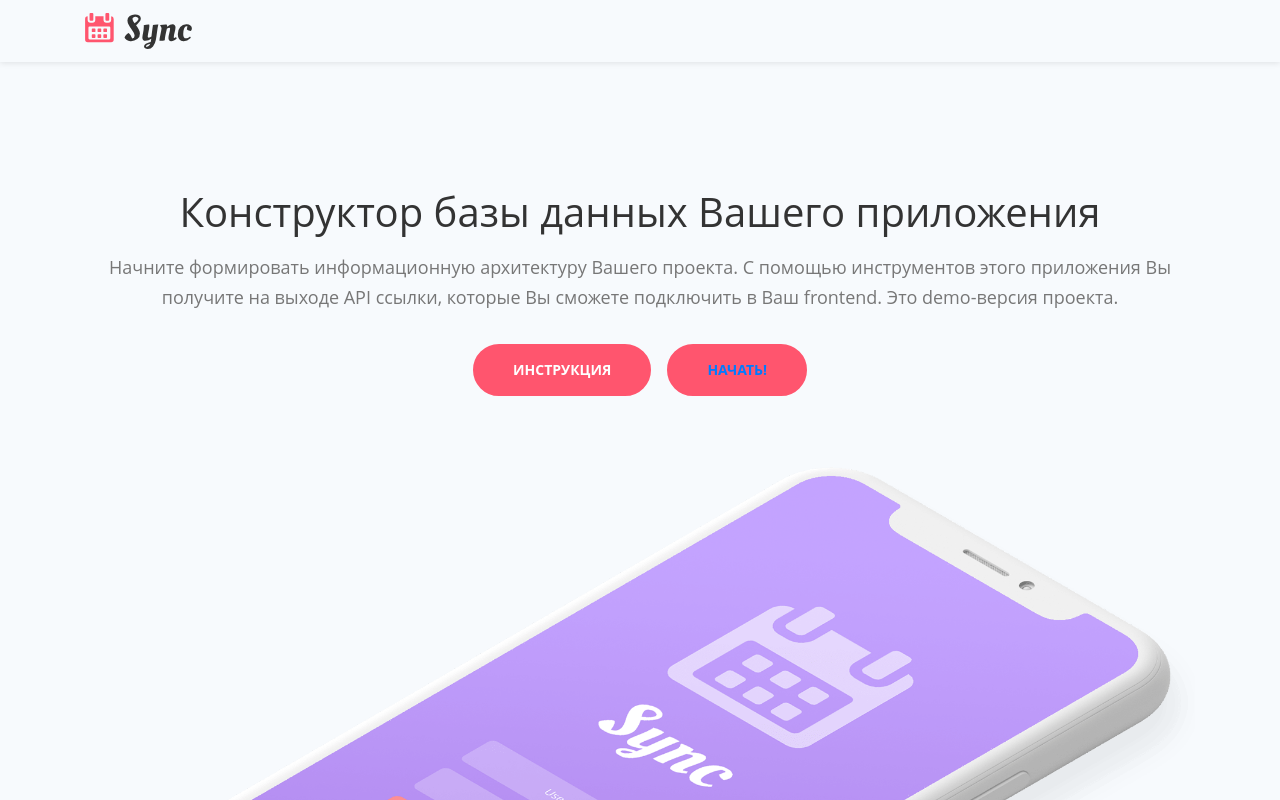
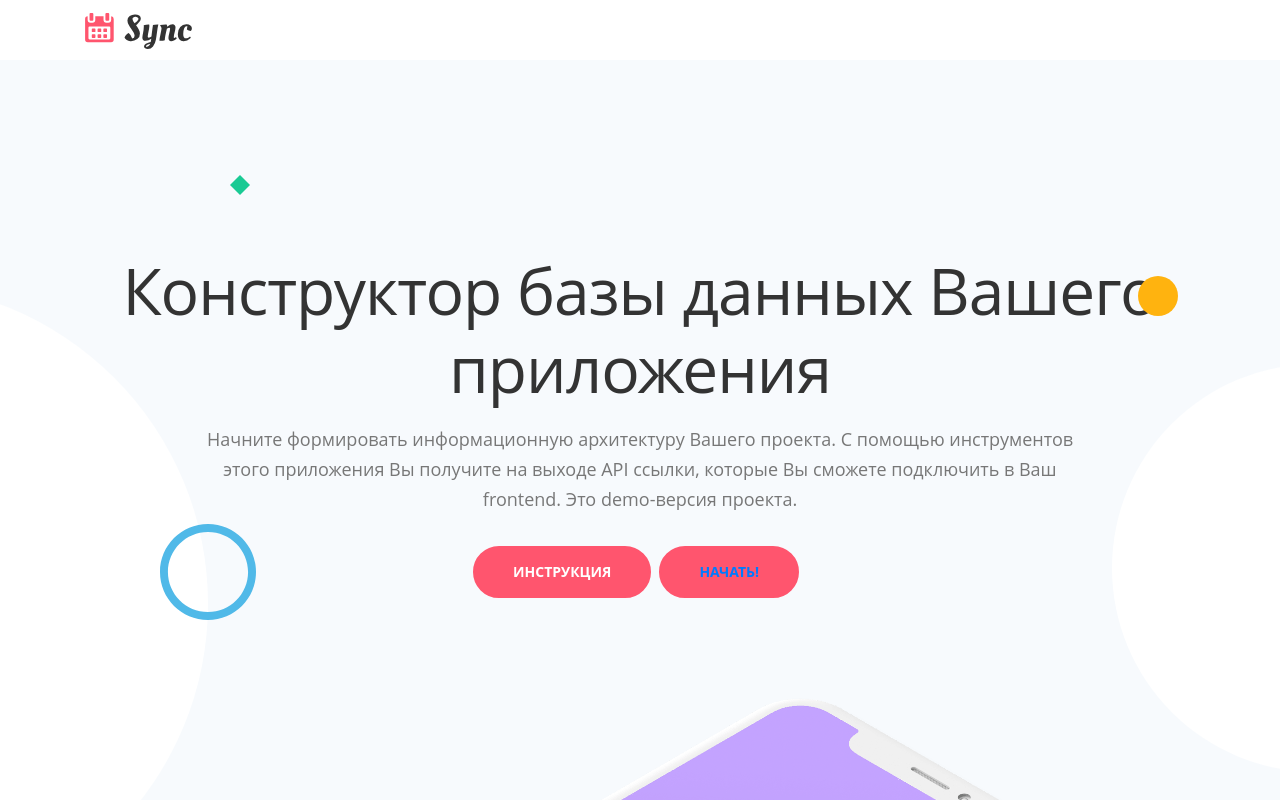
Before and after one commit to rsbrodov/drag_drop__vue, a Vue app: page / in a window 1280 px wide. Shown: the top 800 px of the page. Built offline with nearby package versions, Linux system fonts and the light colour scheme; what @smartweb/vue-flash-message, vue-sortable would draw is missing.

Commit message:
Parsing object to form input

```diff
--- a/src/assets/styles.scss
+++ b/src/assets/styles.scss
@@ -3,7 +3,6 @@
   width: $container_length;
   margin:0 auto;
 }
-
 
 body, p {
   color: #777;
@@ -758,3 +757,290 @@ input[type='checkbox'] {
 .header .deco-green-diamond {
   display: none;
 }
+
+
+
+/* Min-width 1200px */
+/*@media (min-width: 1200px) {*/
+
+  /* Header */
+  .header .image-container {
+    width: 58.0625rem;
+    height: 36.125rem;
+    margin-right: auto;
+    margin-left: auto;
+  }
+
+  .header .deco-white-circle-1 {
+    top: 14rem;
+    left: -27rem;
+    width: 40rem;
+    height: 40rem;
+  }
+
+  .header .deco-white-circle-2 {
+    right: -15rem;
+    width: 25.5rem;
+    height: 25.5rem;
+  }
+
+  .header .deco-blue-circle {
+    top: 29rem;
+    left: 10rem;
+    width: 6rem;
+    height: 6rem;
+  }
+
+  .header .deco-yellow-circle {
+    top: 13.5rem;
+    right: 8%;
+    width: 2.5rem;
+    height: 2.5rem;
+  }
+
+  .header .deco-green-diamond {
+    top: 7rem;
+    left: 18%;
+    width: 1.25rem;
+    height: 1.25rem;
+  }
+/*}*/
+/* end of header */
+
+
+.lightbox-basic .btn-outline-reg.mfp-close.as-button:hover {
+  color: #fff;
+}
+/* end of back button */
+
+/* Close X Button */
+.lightbox-basic button.mfp-close.x-button {
+  position: absolute;
+  top: -0.125rem;
+  right: -0.125rem;
+  width: 2.75rem;
+  height: 2.75rem;
+  color: #555;
+}
+/* end of close x button */
+
+/***************************/
+/*     17. Extra Pages     */
+/***************************/
+.ex-header {
+  padding-top: 8rem;
+  padding-bottom: 5rem;
+  background-color: #f7fafd;
+  text-align: center;
+}
+
+/*****************************/
+/*     18. Media Queries     */
+/*****************************/
+/* Min-width 768px */
+@media (min-width: 768px) {
+
+  /* Header */
+  .header .text-container {
+    margin-bottom: 6rem;
+  }
+
+  .header .btn-solid-lg {
+    margin-bottom: 0;
+    margin-left: 0;
+  }
+  /* end of header */
+}
+/* end of min-width 768px */
+
+
+/* Min-width 992px */
+@media (min-width: 992px) {
+
+  /* General Styles */
+  .p-heading {
+    width: 80%;
+    margin-right: auto;
+    margin-left: auto;
+  }
+
+  h1 {
+    font-size: 3rem;
+    line-height: 3.875rem;
+  }
+
+  h2 {
+    font-size: 2.5rem;
+    line-height: 3.25rem;
+  }
+  /* end of general styles */
+
+
+  /* Navigation */
+  .navbar-custom {
+    padding: 2.125rem 1.5rem 2.125rem 2rem;
+    background: transparent;
+    box-shadow: none;
+  }
+
+  .navbar-custom .navbar-nav {
+    margin-top: 0;
+    margin-bottom: 0;
+  }
+
+  .navbar-custom .nav-item .nav-link {
+    padding: 0.25rem 0.75rem;
+  }
+
+  .navbar-custom.top-nav-collapse {
+    padding: 0.5rem 1.5rem 0.5rem 2rem;
+    background-color: #f7fafd;
+    box-shadow: 0 0.0625rem 0.375rem 0 rgba(0, 0, 0, 0.1);
+  }
+
+  .navbar-custom.top-nav-collapse .nav-item .nav-link {
+    color: #333;
+  }
+
+  .navbar-custom.top-nav-collapse .nav-item .nav-link:hover,
+  .navbar-custom.top-nav-collapse .nav-item .nav-link.active {
+    color: #ff556e;
+  }
+
+  .navbar-custom .dropdown-menu {
+    padding-top: 1rem;
+    padding-bottom: 1rem;
+    border-top: 0.75rem solid rgba(0, 0, 0, 0);
+    border-radius: 0.25rem;
+    box-shadow: 0 0.375rem 0.375rem 0 rgba(0, 0, 0, 0.1);
+  }
+
+  .navbar-custom.top-nav-collapse .dropdown-menu {
+    border-top: 0.75rem solid rgba(0, 0, 0, 0);
+    box-shadow: 0 0.375rem 0.375rem 0 rgba(0, 0, 0, 0.1);
+  }
+
+  .navbar-custom .dropdown-item {
+    padding-top: 0.25rem;
+    padding-bottom: 0.25rem;
+  }
+
+  .navbar-custom .dropdown-divider {
+    width: 84%;
+  }
+
+  .navbar-custom .nav-item .btn-outline-sm {
+    margin-top: 0;
+    margin-bottom: 0;
+    margin-left: 0.625rem;
+  }
+  /* end of navigation */
+
+
+  /* Header */
+  .header {
+    padding-top: 12rem;
+  }
+
+  .header h1 {
+    font-size: 4rem;
+    line-height: 4.875rem;
+    letter-spacing: -1px;
+  }
+
+  .header .deco-white-circle-1 {
+    position: absolute;
+    top: 26rem;
+    left: -12rem;
+    display: block;
+    width: 22rem;
+    height: 22rem;
+  }
+
+  .header .deco-white-circle-2 {
+    position: absolute;
+    top: 19rem;
+    right: -12rem;
+    display: block;
+    width: 20rem;
+    height: 20rem;
+  }
+
+  .header .deco-blue-circle {
+    position: absolute;
+    top: 28rem;
+    left: 5rem;
+    display: block;
+    width: 5rem;
+    height: 5rem;
+  }
+
+  .header .deco-yellow-circle {
+    position: absolute;
+    top: 9rem;
+    right: 7rem;
+    display: block;
+    width: 1.5rem;
+    height: 1.5rem;
+  }
+
+  .header .deco-green-diamond {
+    position: absolute;
+    top: 9rem;
+    left: 4rem;
+    display: block;
+    width: 1rem;
+    height: 1rem;
+  }
+  /* end of header */
+}
+/* end of min-width 992px */
+
+
+/* Min-width 1200px */
+@media (min-width: 1200px) {
+
+  /* Header */
+  .header .image-container {
+    width: 58.0625rem;
+    height: 36.125rem;
+    margin-right: auto;
+    margin-left: auto;
+  }
+
+  .header .deco-white-circle-1 {
+    top: 14rem;
+    left: -27rem;
+    width: 40rem;
+    height: 40rem;
+  }
+
+  .header .deco-white-circle-2 {
+    right: -15rem;
+    width: 25.5rem;
+    height: 25.5rem;
+  }
+
+  .header .deco-blue-circle {
+    top: 29rem;
+    left: 10rem;
+    width: 6rem;
+    height: 6rem;
+  }
+
+  .header .deco-yellow-circle {
+    top: 13.5rem;
+    right: 8%;
+    width: 2.5rem;
+    height: 2.5rem;
+  }
+
+  .header .deco-green-diamond {
+    top: 7rem;
+    left: 18%;
+    width: 1.25rem;
+    height: 1.25rem;
+  }
+  /* end of header */
+
+}
--- a/src/components/drag_drop/Index.vue
+++ b/src/components/drag_drop/Index.vue
@@ -21,7 +21,7 @@
         </b-modal>
         <!--End Modal -->
 
-        <div class="my-container">
+        <div class="my-container mt-5">
             <div class="blocks">
                 <div class="col-8 left-block">
                     <div class="left-block__draggable-layout" v-for="(mas, index) in clonedItems" :key="index"><!--Перебор строк-->
@@ -103,6 +103,11 @@
                         class: "list",
                         name: "Радио-группа",
                         type: "radio",
+                    },
+                    {
+                        class: "card-checklist",
+                        name: "Флажок",
+                        type: "checkbox",
                     },
                     {
                         class: "chat-text",
--- a/src/components/drag_drop/Maket.vue
+++ b/src/components/drag_drop/Maket.vue
@@ -1,6 +1,57 @@
 <template>
    <div>
-      {{$route.params.clonedItems}}
+      <div class="my-container mt-5">
+         <div class="razdel">
+            <p class="mt-3 mb-3">Пример формы</p>
+            <div class="form">
+               <div class="form-rows" v-for="(row, index) in $route.params.clonedItems" :key="index">
+                  <div class="elements my-container" v-for="(element, index) in row" :key="index">
+                     <div class="element_row" v-if="element.type == 'text' || element.type == 'file'">
+                        <label :for="element.uid"><b-icon :icon="element.uid"/><b> {{element.title}}:</b></label>
+                        <input autocomplete="off" :id="element.uid" class="form-control" :type="element.type">
+                     </div>
+                     <div v-if="element.type == 'textarea'">
+                        <label :for="element.uid"><b-icon :icon="element.class"/><b> {{element.title}}:</b></label>
+                        <textarea autocomplete="off" :id="element.uid" class="form-control" cols="7"/>
+                     </div>
+                     <div v-if="element.type == 'select'">
+                        <label :for="element.uid"><b-icon :icon="element.class"/><b> {{element.title}}:</b></label>
+                        <select :id="element.uid" class="form-control">
+                           <option>Пункт 1</option>
+                           <option>Пункт 2</option>
+                           <option>Пункт 3</option>
+                        </select>
+                     </div>
+                     <div v-if="element.type == 'radio' || element.type == 'checkbox'">
+                        <label :for="element.uid"><b-icon :icon="element.class"/><b> {{element.title}}:</b></label><br>
+                        <input :type="element.type" :id="element.uid" value=""> Пункт1 <br>
+                        <input :type="element.type" :id="element.uid" value=""> Пункт2 <br>
+                        <input :type="element.type" :id="element.uid" value=""> Пункт3 <br>
+                     </div>
+                  </div>
+               </div>
+            </div>
+         </div>
+         <hr>
+         <div class="razdel mt-5">
+            <p class="mt-3 mb-3">Пример данных в бд</p>
+            <table class="table">
+               <thead>
+               <tr>
+                  <th scope="col">Поле</th>
+                  <th scope="col">Тип данных</th>
+                  <th scope="col">Размер</th>
+                  <th scope="col">Null</th>
+                  <th scope="col">Комментарий</th>
+               </tr>
+               </thead>
+               <tbody>
+
+               </tbody>
+               </table>
+         </div>
+      </div>
+
    </div>
 </template>
 
@@ -11,5 +62,24 @@
 </script>
 
 <style scoped>
-
+.form{
+   display: flex;
+   margin: 0 -25px;
+}
+.form-rows{
+   flex: 1 1 auto;
+   margin: 0 25px;
+   background-color: #ff7595;
+   border-radius: 25px;
+   box-shadow: 0 0 10px 5px rgba(221, 221, 221, 1);
+}
+.elements{
+   padding:15px 0
+}
+label{
+   text-align: left;
+}
+.razdel > p{
+   font-size: 35px;
+}
 </style>
--- a/src/components/drag_drop/Viewmodal.vue
+++ b/src/components/drag_drop/Viewmodal.vue
@@ -21,7 +21,7 @@
                         <label for="name"><b>Тип поля:</b></label>
                         <input autocomplete="off" id="name" class="form-control" type="text" v-model="vv.name" disabled="true">
                     </div>
-                    <div class="block col-6" v-if="vv.type == 'select' || vv.type == 'radio'">
+                    <div class="block col-6" v-if="vv.type == 'select' || vv.type == 'radio' || vv.type == 'checkbox'">
                         <label for="dictionary_id"><b>Справочник:</b></label>
                         <select id="dictionary_id" class="form-control"
                                 v-model="vv.dictionary_id">
--- a/src/components/layouts/Default.vue
+++ b/src/components/layouts/Default.vue
@@ -5,7 +5,6 @@
                 <a class="navbar-brand logo-image"><img src="@/assets/images/logo.svg" alt="alternative"></a>
             </div>
         </nav>
-
     </div>
 </template>
 
```
